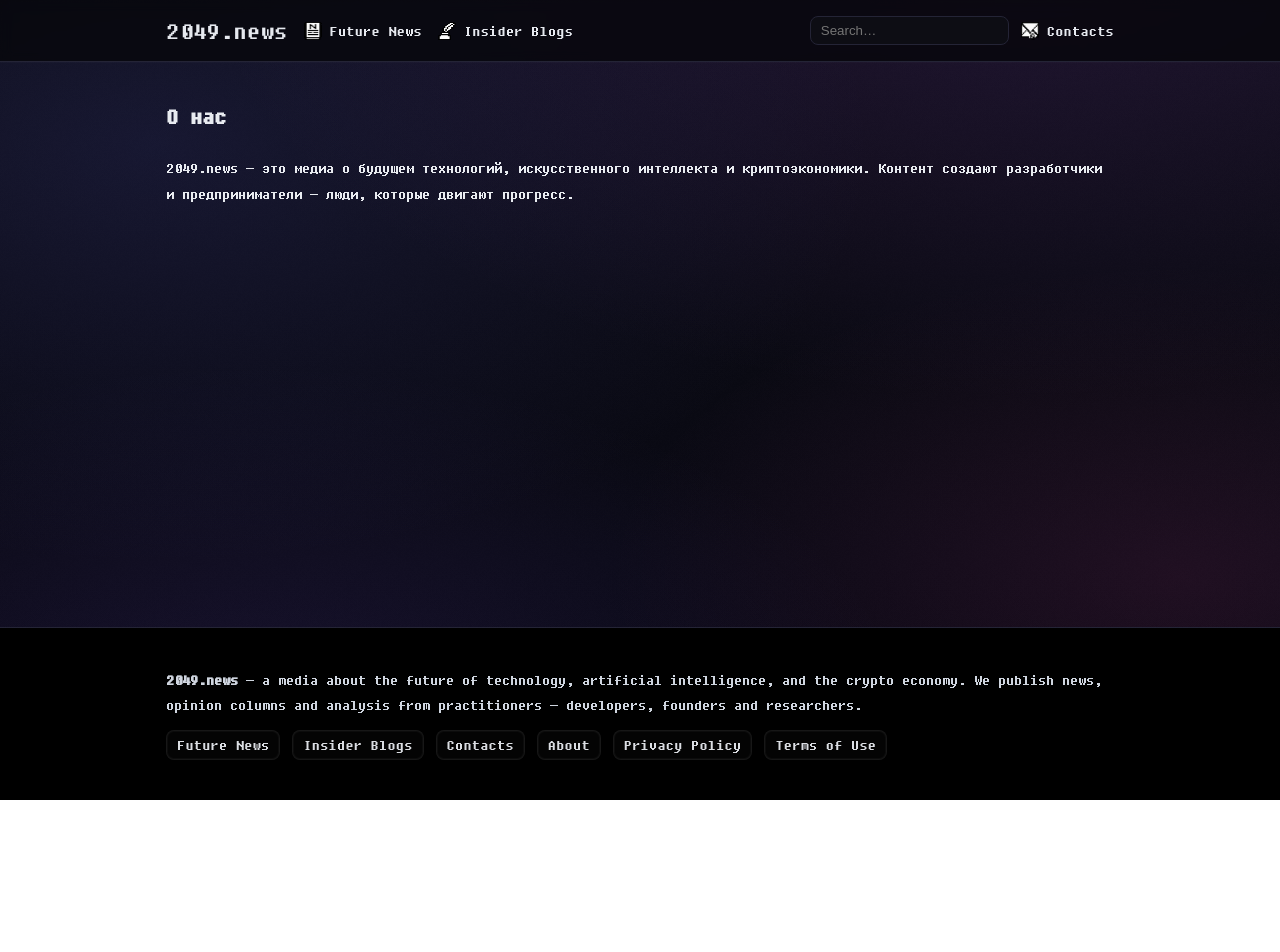
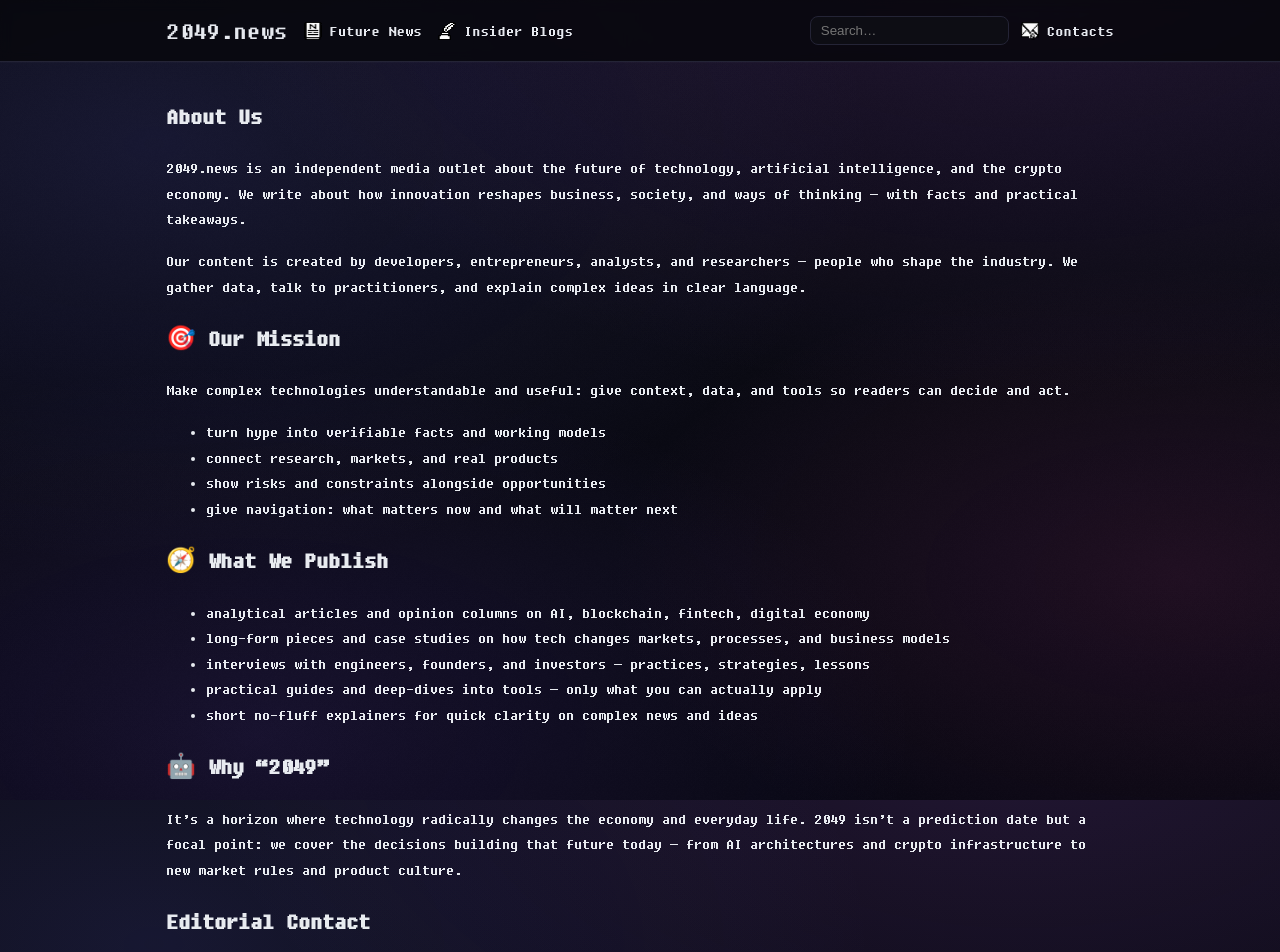
Before and after one commit to SPAMIK356/ai-aggregator, a Next.js app in the folder frontend/: page /about in a window 1280 px wide. Shown: the top 952 px of the page. Before the commit the page ends 800 px from the top, so only its background shows below. Built offline with nearby package versions, Linux system fonts and the light colour scheme; no server answers.

Commit message:
Changed about page

```diff
--- a/frontend/app/about/page.tsx
+++ b/frontend/app/about/page.tsx
@@ -3,8 +3,44 @@
 export default function AboutPage() {
 	return (
 		<article className="prose">
-			<h1>О нас</h1>
-			<p>2049.news — это медиа о будущем технологий, искусственного интеллекта и криптоэкономики. Контент создают разработчики и предприниматели — люди, которые двигают прогресс.</p>
-		</article>
+  <header>
+    <h1>About Us</h1>
+    <p>2049.news is an independent media outlet about the future of technology, artificial intelligence, and the crypto economy. We write about how innovation reshapes business, society, and ways of thinking — with facts and practical takeaways.</p>
+    <p>Our content is created by developers, entrepreneurs, analysts, and researchers — people who shape the industry. We gather data, talk to practitioners, and explain complex ideas in clear language.</p>
+  </header>
+
+  <section>
+    <h2>🎯 Our Mission</h2>
+    <p>Make complex technologies understandable and useful: give context, data, and tools so readers can decide and act.</p>
+    <ul>
+      <li>turn hype into verifiable facts and working models</li>
+      <li>connect research, markets, and real products</li>
+      <li>show risks and constraints alongside opportunities</li>
+      <li>give navigation: what matters now and what will matter next</li>
+    </ul>
+  </section>
+
+  <section>
+    <h2>🧭 What We Publish</h2>
+    <ul>
+      <li>analytical articles and opinion columns on AI, blockchain, fintech, digital economy</li>
+      <li>long-form pieces and case studies on how tech changes markets, processes, and business models</li>
+      <li>interviews with engineers, founders, and investors — practices, strategies, lessons</li>
+      <li>practical guides and deep-dives into tools — only what you can actually apply</li>
+      <li>short no-fluff explainers for quick clarity on complex news and ideas</li>
+    </ul>
+  </section>
+
+  <section>
+    <h2>🤖 Why “2049”</h2>
+    <p>It’s a horizon where technology radically changes the economy and everyday life. 2049 isn’t a prediction date but a focal point: we cover the decisions building that future today — from AI architectures and crypto infrastructure to new market rules and product culture.</p>
+  </section>
+
+  <section>
+    <h2>Editorial Contact</h2>
+    <p>2049.news@gmail.com <span>Editorial Team</span></p>
+  </section>
+</article>
+
 	);
 }
```
